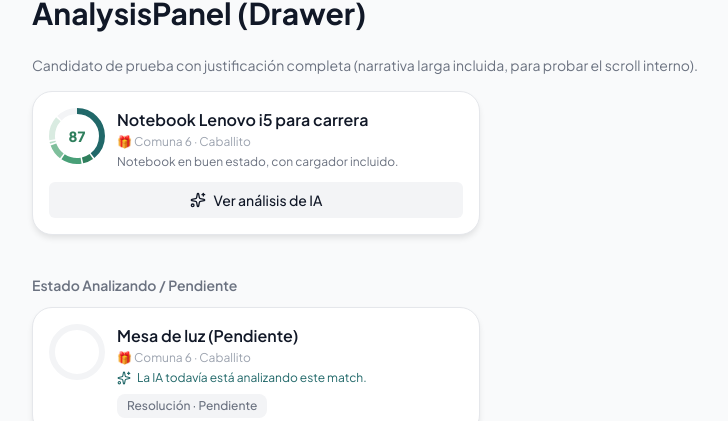
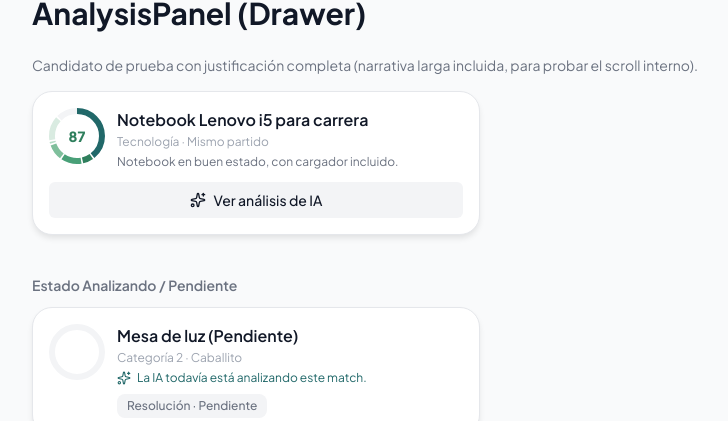
Before and after one commit to vaiven-austral/vaiven-app, a React (Vite) app: page /dev/components in a window 1280 px wide. Shown: the part 2027-2448 px from the top of the page, without its empty margins (32-760 px from the left). Built offline with nearby package versions, Linux system fonts and the light colour scheme; no server answers; the database is empty; the HTML template or start-up script is replaced by a standard one.

Commit message:
SCRUM-83: categoria y zona en palabras

```diff
--- a/src/components/matching/CandidateCard.tsx
+++ b/src/components/matching/CandidateCard.tsx
@@ -7,15 +7,24 @@ import { AnalysisPanel } from './AnalysisPanel';
 
 interface CandidateCardProps {
   candidate: Candidate;
+  categoriaNombre?: string;
   onAccept?: (candidateId: string) => void;
 }
 
-export function CandidateCard({ candidate, onAccept }: CandidateCardProps) {
+export function CandidateCard({ candidate, categoriaNombre, onAccept }: CandidateCardProps) {
   const [panelOpen, setPanelOpen] = useState(false);
 
-  const location = candidate.zonas
-    ? `${candidate.zonas.partido} · ${candidate.zonas.localidad}`
-    : 'Ubicación no disponible';
+  let zonaTexto = candidate.zonas?.localidad || 'Ubicación no disponible';
+  const f3 = candidate.factores?.f3_proximidad;
+
+  if (f3 !== undefined && f3 !== null) {
+    const prox = Math.floor(f3);
+    if (prox === 20) zonaTexto = 'Misma localidad';
+    else if (prox === 13) zonaTexto = 'Mismo partido';
+    else if (prox === 6) zonaTexto = 'Misma región';
+  }
+
+  const categoriaTexto = categoriaNombre || `Categoría ${candidate.categoria_id}`;
 
   const isPending = candidate.analizando === true;
 
@@ -38,7 +47,7 @@ export function CandidateCard({ candidate, onAccept }: CandidateCardProps) {
               {candidate.titulo}
             </h3>
             <p className="text-xs text-texto-suave mt-0.5">
-              {candidate.tipo === 'donacion' ? '🎁' : '🤲'} {location}
+              {categoriaTexto} · {zonaTexto}
             </p>
 
             {isPending ? (
--- a/src/pages/ComponentShowcase.tsx
+++ b/src/pages/ComponentShowcase.tsx
@@ -313,7 +313,7 @@ export function ComponentShowcase() {
             Candidato de prueba con justificación completa (narrativa larga incluida, para probar el scroll interno).
           </p>
           <div className="max-w-md flex flex-col gap-6">
-            <CandidateCard candidate={candidatoConJuicio} onAccept={() => {}} />
+            <CandidateCard candidate={candidatoConJuicio} categoriaNombre="Tecnología" onAccept={() => {}} />
 
             <div>
               <p className="text-sm font-600 text-texto-medio mb-3">Estado Analizando / Pendiente</p>
--- a/src/pages/MatchingResultsPage.tsx
+++ b/src/pages/MatchingResultsPage.tsx
@@ -1,5 +1,6 @@
 import { useEffect, useState, useCallback } from 'react';
 import { useParams } from 'react-router-dom';
+import { supabase } from '@/lib/supabaseClient';
 import { callN8nWebhook } from '@/lib/n8n';
 import type { Candidate } from '@/lib/n8n';
 import { CandidateCard } from '@/components/matching/CandidateCard';
@@ -12,6 +13,22 @@ export function MatchingResultsPage() {
   const [candidates, setCandidates] = useState<Candidate[]>([]);
   const [loading, setLoading] = useState(true);
   const [error, setError] = useState<string | null>(null);
+  const [categorias, setCategorias] = useState<Record<number, string>>({});
+
+  useEffect(() => {
+    let cancelled = false;
+    supabase
+      .from('categorias')
+      .select('id, nombre')
+      .then(({ data }) => {
+        if (!cancelled && data) {
+          const dict: Record<number, string> = {};
+          data.forEach(c => { dict[c.id] = c.nombre; });
+          setCategorias(dict);
+        }
+      });
+    return () => { cancelled = true; };
+  }, []);
 
   const handleRefresh = useCallback(async () => {
     if (!publicacionId) {
@@ -115,7 +132,7 @@ export function MatchingResultsPage() {
 
             <div className="space-y-3">
               {candidates.map((candidate) => (
-                <CandidateCard key={candidate.id} candidate={candidate}  onAccept={() => {} } />
+                <CandidateCard key={candidate.id} candidate={candidate} categoriaNombre={categorias[candidate.categoria_id]} onAccept={() => {} } />
               ))}
             </div>
           </div>
```
